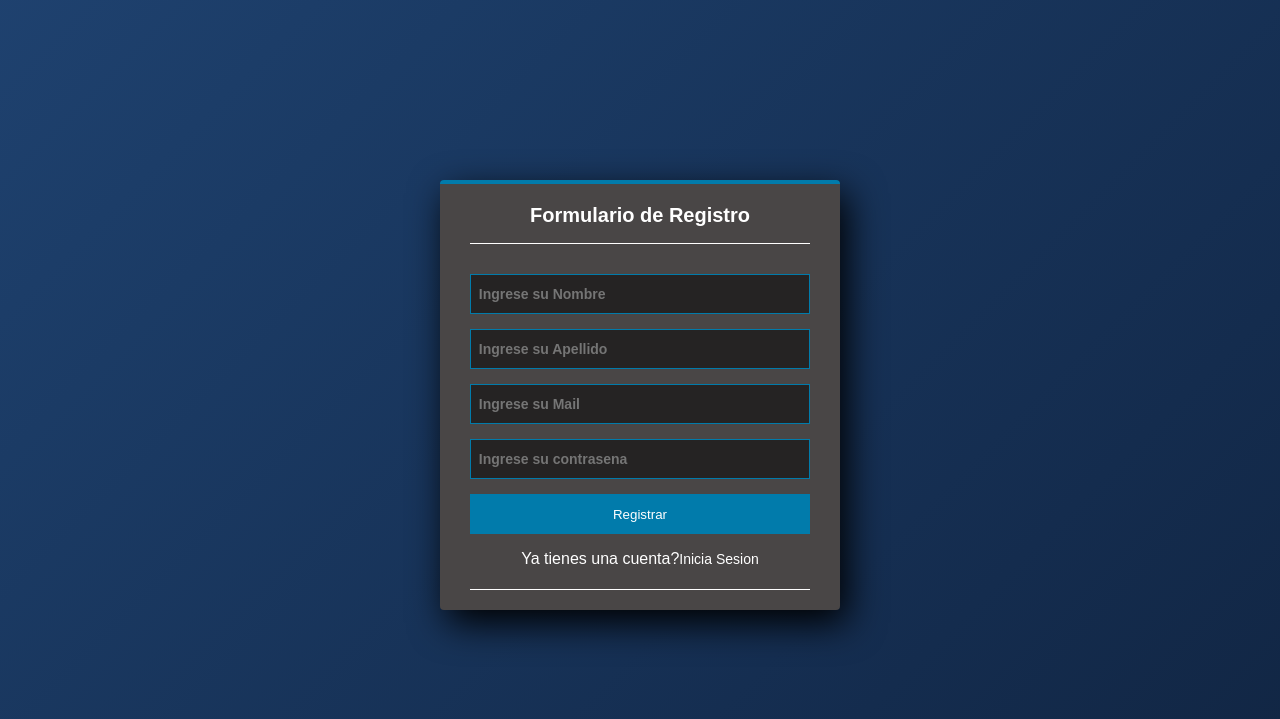
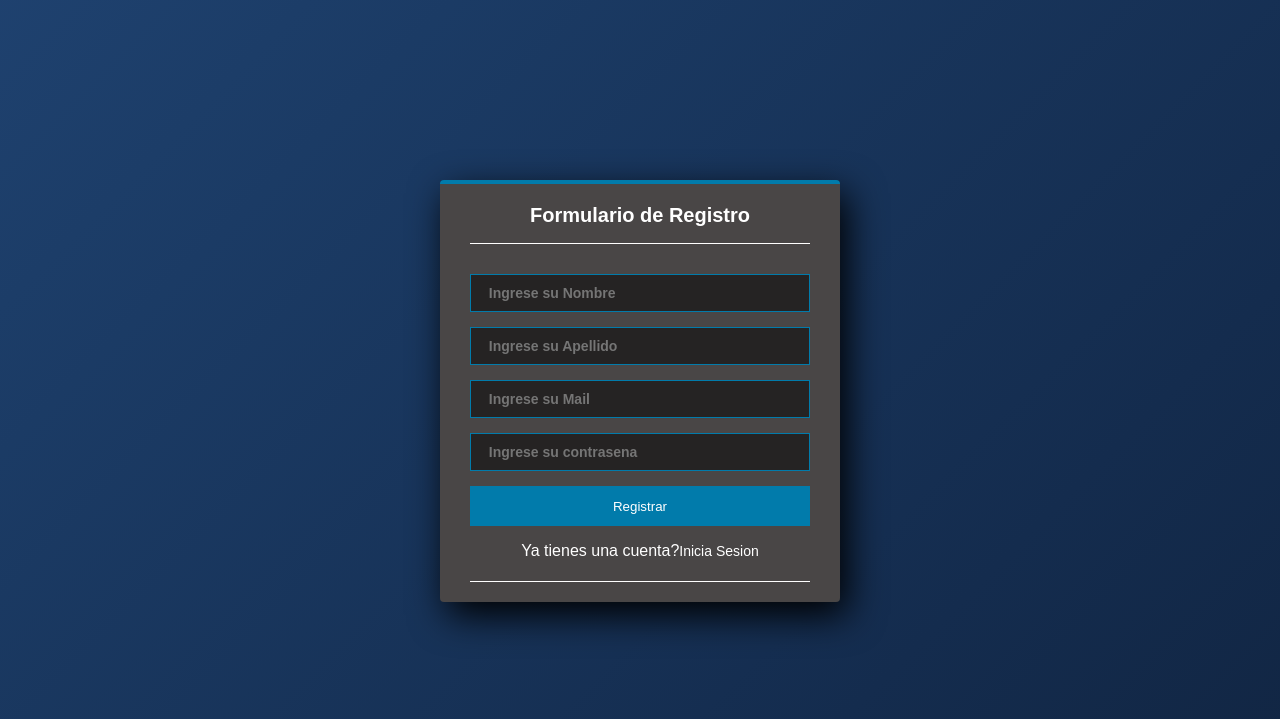
Before and after one commit to VillalbaLeandro/sistema-de-ventas-html-css, a PHP site: page /registro.html in a window 1280 px wide. Shown: the top 719 px of the page. Run offline with PHP 8.4, Linux system fonts and the light colour scheme.

Commit message:
se corrigio color de fuente de inputs y paddin

```diff
--- a/estilo-login.css
+++ b/estilo-login.css
@@ -44,10 +44,11 @@ body {
   width: 100%;
   border: 1px solid#017bab;
   margin-bottom: 15px;
-  padding: 11px 0px;
+  padding: 11px 10px;
   background: #252323;
   font-size: 14px;
   font-weight: bold;
+  color: white;
 
 }
 
--- a/estilo-registro.css
+++ b/estilo-registro.css
@@ -44,10 +44,11 @@ body {
     width: 100%;
     border: 1px solid#017bab;
     margin-bottom: 15px;
-    padding: 11px 0px;
+    padding: 10px;
     background: #252323;
     font-size: 14px;
     font-weight: bold;
+    color: white;
 
 }
 
```
